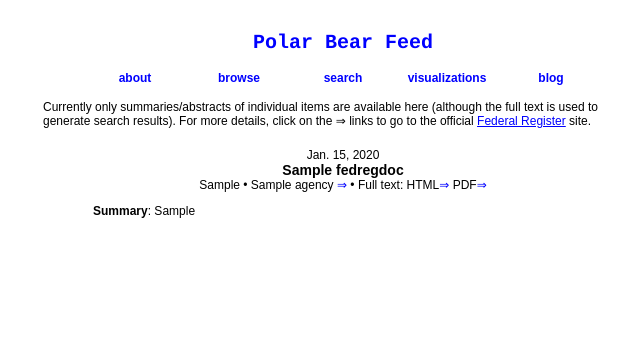
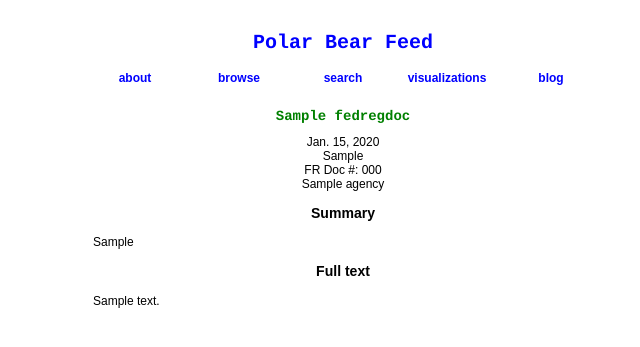
Before and after one commit to esbenson/pbearfrfeed, a Django app: page /detail/1/ in a window 1280 px wide. Shown: the top 347 px of the page, without its empty margins (297-937 px from the left). Run offline with Django 3.2, Linux system fonts and the light colour scheme; tables that the repository leaves empty hold one stand-in row (values such as "Sample post"); parts of the project's set-up code (start-up, migrations or seed data) failed here and were passed over.

Commit message:
full text

```diff
--- a/pbear/fedregfeed/models.py
+++ b/pbear/fedregfeed/models.py
@@ -1,6 +1,7 @@
 from django.db import models
 from django.contrib.comments.moderation import CommentModerator, moderator
 
+#--------------------------------------------------------------------
 class Agency(models.Model):
     url=models.CharField(max_length=200, null=True, blank=True)
     json_url=models.CharField(max_length=200, null=True, blank=True)
@@ -14,6 +15,7 @@ class Agency(models.Model):
         else:
             return self.raw_name
 
+#--------------------------------------------------------------------
 class FedRegDoc(models.Model):
     document_type=models.CharField(max_length=50, null=True, blank=True)
     document_number=models.CharField(max_length=50, null=True, blank=True)
@@ -26,12 +28,13 @@ class FedRegDoc(models.Model):
     html_url=models.CharField(max_length=200, null=True, blank=True)
     pdf_url=models.CharField(max_length=200, null=True, blank=True)
     html_full_text = models.TextField(null=True, blank=True)
-    # add field for pdf binary?
+    xml_full_text = models.TextField(null=True, blank=True)
+    body_html_full_text = models.TextField(null=True, blank=True)
 
     def __unicode__(self):
         return self.title
 
-
+#--------------------------------------------------------------------
 class BlogAuthor(models.Model):
     name=models.CharField(max_length=200)
     email=models.EmailField(blank=True)
@@ -40,6 +43,7 @@ class BlogAuthor(models.Model):
     def __unicode__(self):
         return self.name
 
+#--------------------------------------------------------------------
 class BlogPost(models.Model):
     datetime=models.DateTimeField()
     title=models.CharField(max_length=200)
@@ -50,10 +54,8 @@ class BlogPost(models.Model):
     def __unicode__(self):
         return self.title
 
+#--------------------------------------------------------------------
 class BlogPostModerator(CommentModerator):
     email_notification = False
-    #   auto_close_field   = 'posted_date'
-    # Close the comments after 7 days.
-    #  close_after        = 7
 
 moderator.register(BlogPost, BlogPostModerator)
--- /dev/null
+++ b/pbear/fedregfeed/templates/add_xml.html
@@ -0,0 +1 @@
+add_xml_full_text_to_all
--- a/pbear/fedregfeed/templates/detail.html
+++ b/pbear/fedregfeed/templates/detail.html
@@ -6,8 +6,8 @@
 
 
 {% block nav %}
-<div style="text-align:left;font-style:normal;margin:10px;margin-left:auto; margin-right:auto;width:600px">
-<p>Currently only summaries/abstracts of individual items are available here (although the full text is used to generate search results). For more details, click on the &rArr; links to go to the official <a href="http://www.federalregister.gov" target="_blank">Federal Register</a> site.</p></div>
+<!--<div style="text-align:left;font-style:normal;margin:10px;margin-left:auto; margin-right:auto;width:600px">
+<p>Currently only summaries/abstracts of individual items are available here (although the full text is used to generate search results). For more details, click on the &rArr; links to go to the official <a href="http://www.federalregister.gov" target="_blank">Federal Register</a> site.</p></div>-->
 
 <div style="text-align:center;margin:10px;"><p>
 {% if search_term %}
@@ -20,40 +20,43 @@
 
         <div style="margin-left:auto;margin-right:auto;width:500px;text-align:left;">
     {% if doc %}
-
          <div style="text-align:center;margin-top:20px;"><p class = "doc_data">
-                <span class="doc_date">{{doc.publication_date}}</span><br/>
-             <span class="doc_title" style="font-size:14px;font-weight:bold;" >{{doc.title}}</span> <br/>
-             <span class="doc_type">{{doc.document_type}}</span> &bull;
+             <h2>{{doc.title}}</h2>
+             <span class="doc_date">{{doc.publication_date}}</span><br/>
+             <span class="doc_type">{{doc.document_type}}</span><br/>
+             FR Doc #: {{doc.document_number}}<br/>
              <span class="doc_agency">
              {% for a in doc.agencies.all %}
-                {% if a.name %}
-                    {{a.name}}
-                    {% if a.url %}<a href="{{a.url}}" target="_blank" style="text-decoration:none">&rArr;</a>
+                    {% if a.name %}
+                        {{a.name}}
                     {% else %}
-                   {% endif %}
-                 {% else %}
-                   {{a.raw_name}}
-                   {% if a.url %}
-                        <a href="{{a.url}}" target="_blank" style="text-decoration:none">&rArr;</a>
-                   {% endif %}
-                 {% endif %}
+                       {{a.raw_name}}
+                     {% endif %}
+                     {% if not forloop.last %}, {% endif%}
                 {% endfor %}
               </span>
-            &bull; <span class="doc_fulltext"> Full text:{% if doc.html_url %}
-                 HTML<a href="{{doc.html_url}}" target="_blank" style="text-decoration:none">&rArr;</a>
-                {% endif %}
-                {% if doc.pdf_url %}
-                     PDF<a href="{{doc.pdf_url}}" target="_blank" style="text-decoration:none">&rArr;</a>
-                {% endif %}
-
-                </span>
             </p></div>
 
-            <P class="doc_abstract"><span style="font-weight:bold">Summary</span>: {{ doc.abstract }}</p>
+<h3 style="text-align:center">Summary</h3>
+            <P class="doc_abstract">{{ doc.abstract }}</p>
     {% else %}
         <p>no doc defined</p>
     {% endif %}
+
+        <div><h3 style="text-align:center">Full text</h3>
+                {% if fulltext %}
+                        {{fulltext|safe}}
+                    {% else %}
+                        At <a href="http://www.federalregister.gov/" target="_blank">FederalRegister.gov</a>:
+                         {% if doc.html_url %}
+                     <span class="doc_fulltext">HTML<a href="{{doc.html_url}}" target="_blank" style="text-decoration:none">&rArr;</a></span>
+                        {% endif %}
+                        {% if doc.pdf_url %}
+                             PDF<a href="{{doc.pdf_url}}" target="_blank" style="text-decoration:none">&rArr;</a>
+                        {% endif %}
+                {% endif %}
+                </div>
+
         </div>
 
 {% endblock content %}
--- a/pbear/fedregfeed/urls.py
+++ b/pbear/fedregfeed/urls.py
@@ -23,6 +23,7 @@ urlpatterns = patterns('fedregfeed.views',
     url(r'^about/$', TemplateView.as_view(template_name='about.html')),
     url(r'^visualizations/$', 'vis_view', name='pbear_vis'), # visualizations
     url(r'^$', 'home_view', {'update_database_flag':True, 'search_term':r'"polar bear"|"polar bears"'}, name='pbear_home'), # home
+    url(r'^add_xml/$', 'add_xml_full_text_to_all'),
    )
 
 #------------------------------------------
--- a/pbear/fedregfeed/views.py
+++ b/pbear/fedregfeed/views.py
@@ -9,7 +9,7 @@ import re, json, datetime
 #import pylibmc, os
 
 from fedregfeed.models import FedRegDoc, BlogPost
-from utils import update_database_from_fedreg, full_state_name_from_abbrev, abbrev_state_name_from_full, regularize_population_name, extract_trophy_records_from_local, google_geocode
+from utils import update_database_from_fedreg, full_state_name_from_abbrev, abbrev_state_name_from_full, regularize_population_name, extract_trophy_records_from_local, google_geocode, fr_xml_to_html
 from charts import generate_freq_chart_url_from_fedreg, generate_freq_chart_url_from_qset, generate_bar_chart_by_agency_from_local, generate_trophy_map_chart_url, generate_pie_chart_source_popn, generate_trophy_freq_chart_url
 
 
@@ -96,8 +96,20 @@ def detail_view(request, **kwargs):
     except:
         raise Http404
 
+    # fulltext conversion
+#    try:
+    if doc.xml_full_text:
+        fulltext = fr_xml_to_html(doc.xml_full_text)
+    else:
+        print "using body html text"
+        fulltext = doc.body_html_full_text
+        fulltext = re.sub(r'<h3>Full text</h3>', '', fulltext)
+#except:
+#        print "failure loading xml_full_text as html"
+#        fulltext = None
+
     # render page
-    return render_to_response('detail.html', {"doc":doc, 'show_all':show_all, 'search_term':search_term, 'display_page':display_page}, context_instance=RequestContext(request))
+    return render_to_response('detail.html', {"doc":doc, 'show_all':show_all, 'search_term':search_term, 'display_page':display_page, 'fulltext':fulltext}, context_instance=RequestContext(request))
 
 
 # --------------------------------------------
@@ -288,8 +300,6 @@ def blog_list_view(request, **kwargs):
         else:
             more_flag = False
 
-
-
     return render_to_response('blog_list.html', {'posts_to_display':posts_to_display, 'total_posts':total_posts, 'display_page':display_page, 'num_per_page':num_per_page, 'excerpt_length':excerpt_length, 'excerpt_slice':excerpt_slice, 'more_flag':more_flag}, context_instance=RequestContext(request))
 
 
@@ -297,13 +307,44 @@ def blog_list_view(request, **kwargs):
 # blog single-post view
 # ------------------------------------------------
 def blog_single_view(request, **kwargs):
-
     try:
         post_pk = int(kwargs['post_pk'])
     except:
         print 'no post_pk given'
         raise Http404
-
     post = BlogPost.objects.get(pk=post_pk)
 
     return render_to_response('blog_single.html', {'post':post}, context_instance=RequestContext(request))
+
+
+# ------------------------------------------------
+def add_xml_full_text_to_all(request):
+    for d in FedRegDoc.objects.all():
+        print d.title,
+        if not d.xml_full_text:
+            try:
+                f=urlopen(d.json_url)
+                jsondata=f.read()
+                f.close()
+                page = json.loads(jsondata)
+                full_text_xml_url=page['full_text_xml_url']
+                body_html_url=page['body_html_url']
+                print "... xml url:{0}".format(full_text_xml_url)
+                try:
+                    f=urlopen(full_text_xml_url)
+                    d.xml_full_text=f.read()
+                    f.close()
+                except:
+                    d.xml_full_text = None
+                    try:
+                        f=urlopen(body_html_url)
+                        d.body_html_full_text=f.read()
+                        f.close()
+                    except:
+                        d.body_html_full_text=None
+                d.save()
+                print "... success"
+            except:
+                print "... error", d.json_url
+
+    return render_to_response('add_xml.html', {}, context_instance=RequestContext(request))
--- a/pbear/settings.py
+++ b/pbear/settings.py
@@ -1,7 +1,7 @@
 # Django settings for pbear project.
 
-DEBUG = False
-#DEBUG = True
+#DEBUG = False
+DEBUG = True
 TEMPLATE_DEBUG = DEBUG
 
 ADMINS = (
```
Also changed, not shown: pbear/fedregfeed/utils.py (+55 -0 lines), pbear/fedregfeed/migrations/0005_auto__add_field_fedregdoc_xml_full_text.py (added), pbear/fedregfeed/migrations/0006_auto__add_field_fedregdoc_body_html_full_text.py (added), pbear/fedregfeed/templates/css/641.xml (line endings or trailing spaces).
